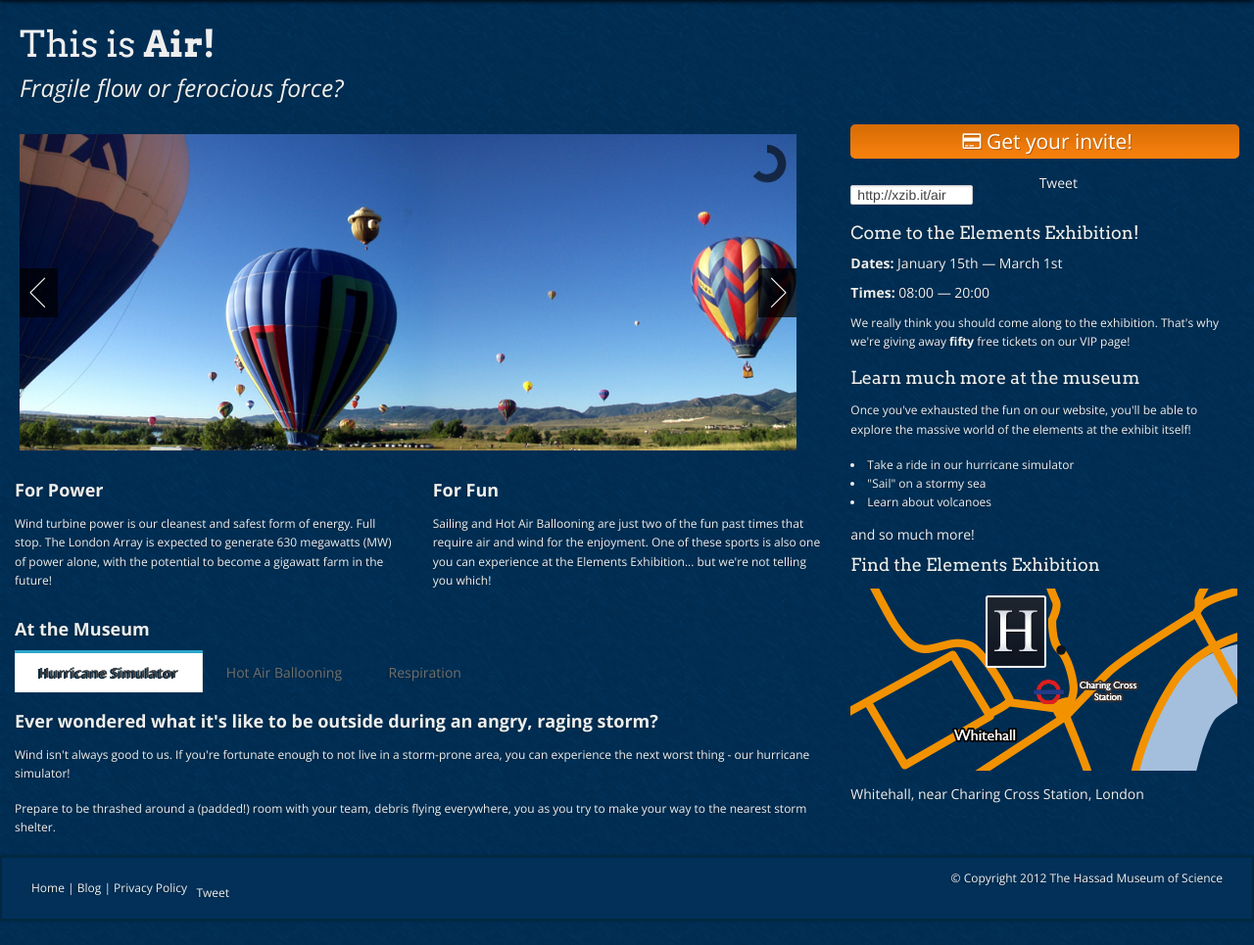
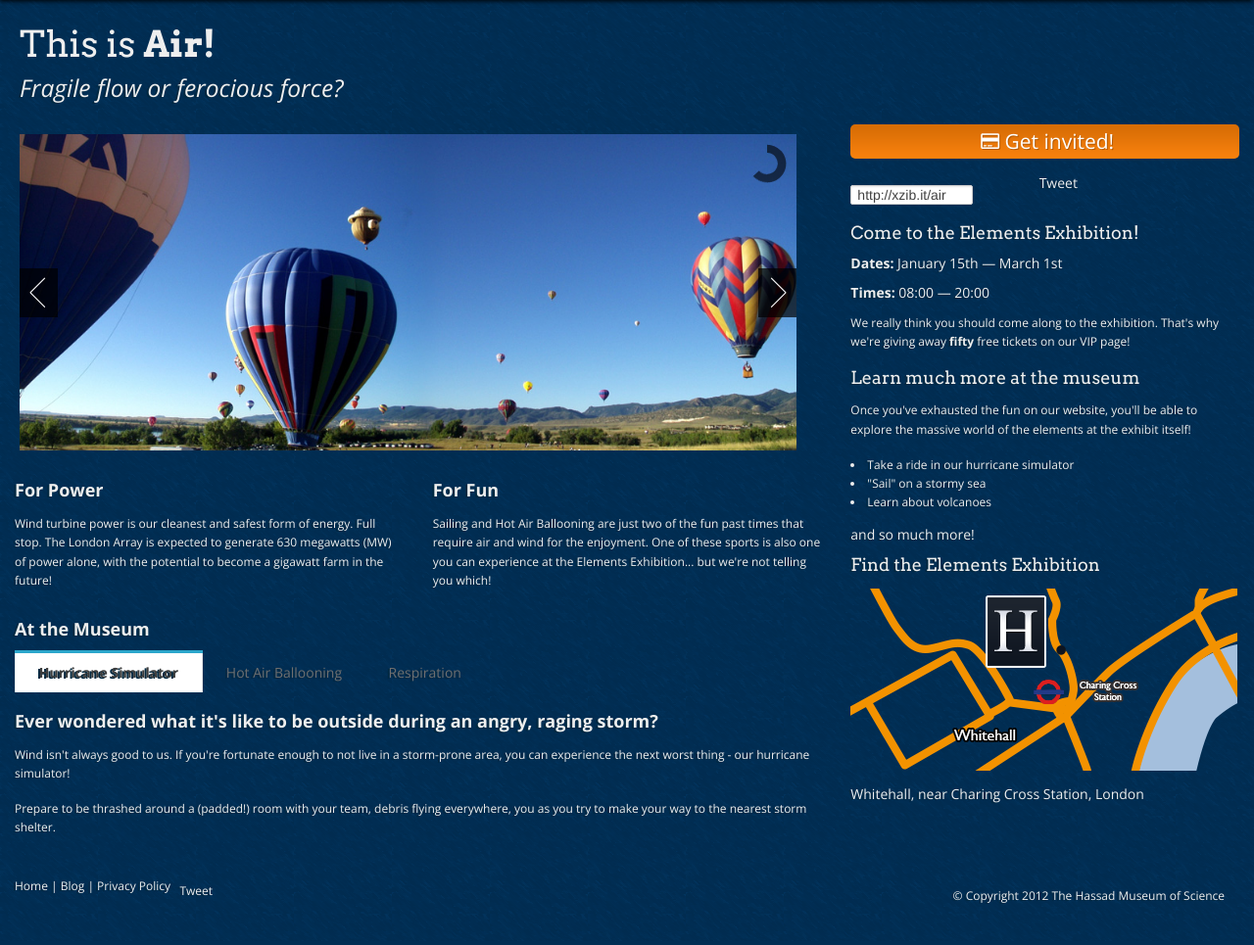
Before and after one commit to AxelBCreative/ElementsExhibition, a CodeIgniter app: page /index.php/elements/air in a window 1280 px wide. Shown: the part 67-1032 px from the top of the page at 98% size. After the commit the page ends 990 px from the top, so only its background shows below. Run offline with CodeIgniter, Linux system fonts and the light colour scheme; some libraries are stand-ins or nearby versions.

Commit message:
Removed footer background, changed Get Your Invite text

```diff
--- a/application/views/foundation/footer.php
+++ b/application/views/foundation/footer.php
@@ -9,7 +9,7 @@
 				</span>
 			</span>
 
-			<span class="six columns text-right">
+			<span class="six columns text-right copyright">
 				&copy; Copyright <?php echo date('Y'); ?> <a href="<?php echo base_url();?>">The Hassad Museum of Science</a>
 			</span>
 
--- a/application/views/foundation/sidebar.php
+++ b/application/views/foundation/sidebar.php
@@ -1,6 +1,6 @@
     <section id="sidebar" class="four columns">
 
-		<a href="<?php echo base_url(); ?>vip" class="hide-for-small get-your-invite" title="Win a free VIP invite to the Elements Exhibition"><i class="icon-credit-card"></i> Get your invite!</a>
+		<a href="<?php echo base_url(); ?>vip" class="hide-for-small get-your-invite" title="Win a free VIP invite to the Elements Exhibition"><i class="icon-credit-card"></i> Get invited!</a>
 
 		<span class="social" class="row">
 			<input type="text" value="<?php echo $shorturl ;?>" class="shorturl" />
--- a/assets/stylesheets/app.css
+++ b/assets/stylesheets/app.css
@@ -93,12 +93,13 @@ nav#elements{
 
 footer {
 	font-size:12px;
-	padding: 15px;
-	box-shadow: -1px -1px 2px #012840, 1px 1px 2px #012840;
+	padding: 15px 15px 15px 0;
+	/*box-shadow: -1px -1px 2px #012840, 1px 1px 2px #012840;
 	background: #023059;
-	border: 2px solid #012840;
+	border: 2px solid #012840;*/
 }
 
+footer .copyright {position: relative; top: 20px;}
 
 /* -----------------------------------------
    Home Page
```
